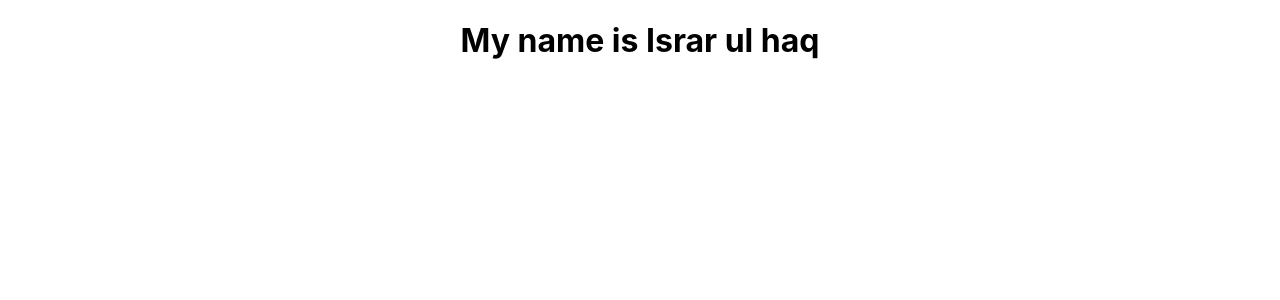
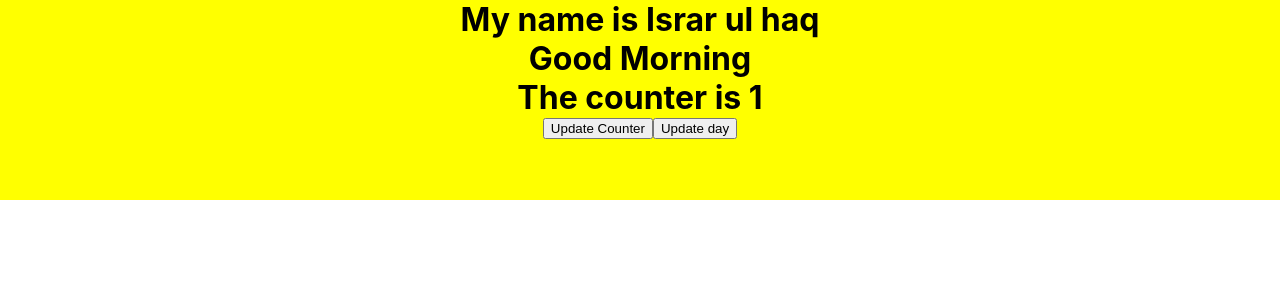
Before and after one commit to i-israr/reactapplication, a React (Create React App) app: page / in a window 1280 px wide. Shown: the top 300 px of the page. Built offline with nearby package versions, Linux system fonts and the light colour scheme.

Commit message:
Session 4 updated

```diff
--- a/src/App.css
+++ b/src/App.css
@@ -1,38 +1,12 @@
-.App {
+*{
+  margin: 0;
+}
+.box {
+  top: 0px;
+  height: 200px;
+  background-color: darkgray;
   text-align: center;
 }
-
-.App-logo {
-  height: 40vmin;
-  pointer-events: none;
+.dayLight {
+  background-color: yellow;
 }
-
-@media (prefers-reduced-motion: no-preference) {
-  .App-logo {
-    animation: App-logo-spin infinite 20s linear;
-  }
-}
-
-.App-header {
-  background-color: #282c34;
-  min-height: 100vh;
-  display: flex;
-  flex-direction: column;
-  align-items: center;
-  justify-content: center;
-  font-size: calc(10px + 2vmin);
-  color: white;
-}
-
-.App-link {
-  color: #61dafb;
-}
-
-@keyframes App-logo-spin {
-  from {
-    transform: rotate(0deg);
-  }
-  to {
-    transform: rotate(360deg);
-  }
-}
--- a/src/App.js
+++ b/src/App.js
@@ -1,11 +1,26 @@
-import React from 'react';
+import React, { useState } from 'react';
 import './App.css';
 import Israr from './israr.js'
 
 function App() {
+  let [count, setCount] = useState(1);
+  let [isMorning, setMorning] = useState(true)
   return (
-    <div className="App">
-      <Israr myName="Israr ul haq"/>
+    <div className={`box ${isMorning ? 'dayLight' : ''}`}>
+      <Israr myName="Israr ul haq" />
+
+      <h1>Good {isMorning ? 'Morning' : 'Night'}</h1>
+
+      <h1>The counter is {count}</h1>
+
+      <button onClick={() => setCount(count + 1)}>
+        Update Counter
+      </button>
+
+      <button onClick={() => setMorning(!isMorning)}>
+        Update day
+      </button>
+
     </div>
   );
 }
```
